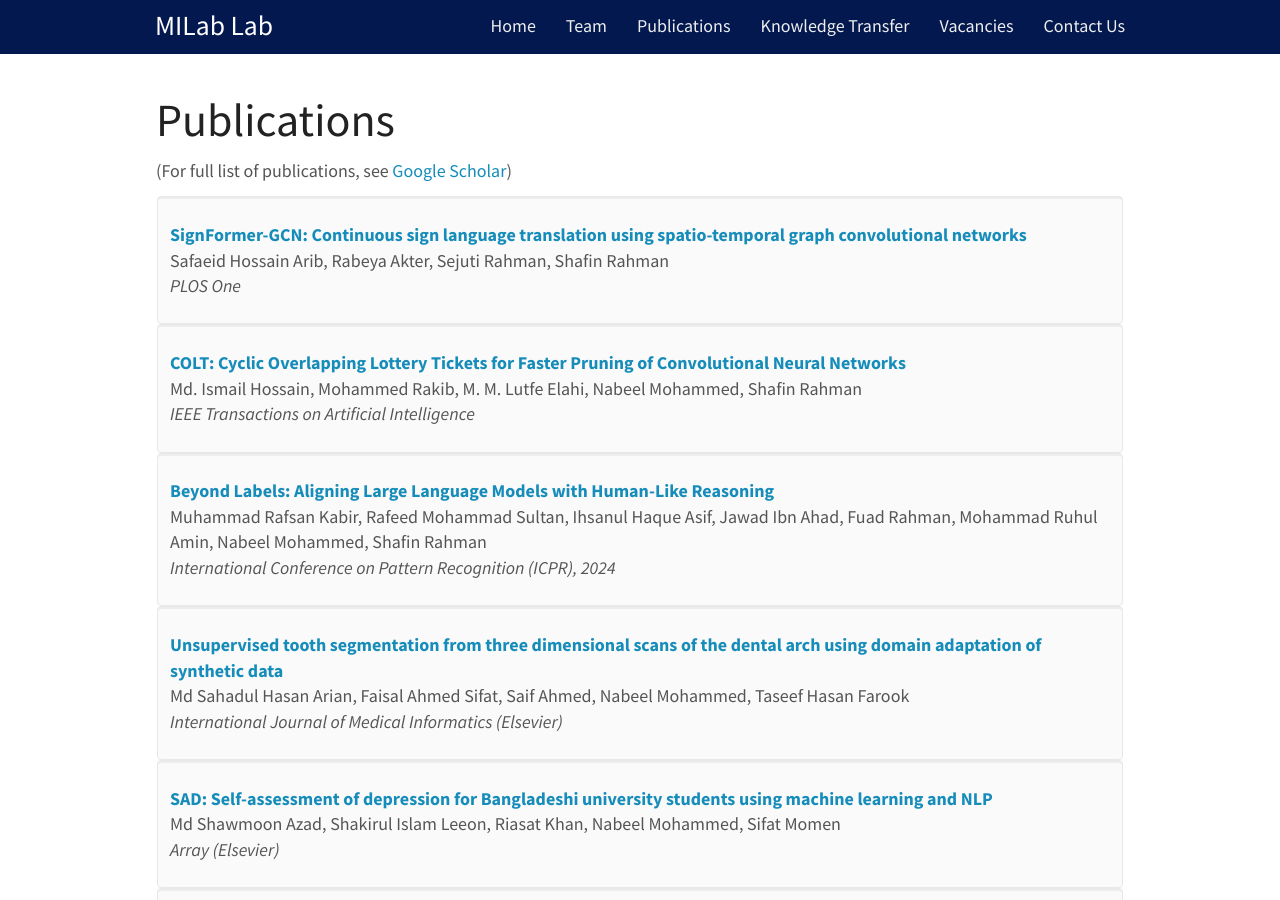
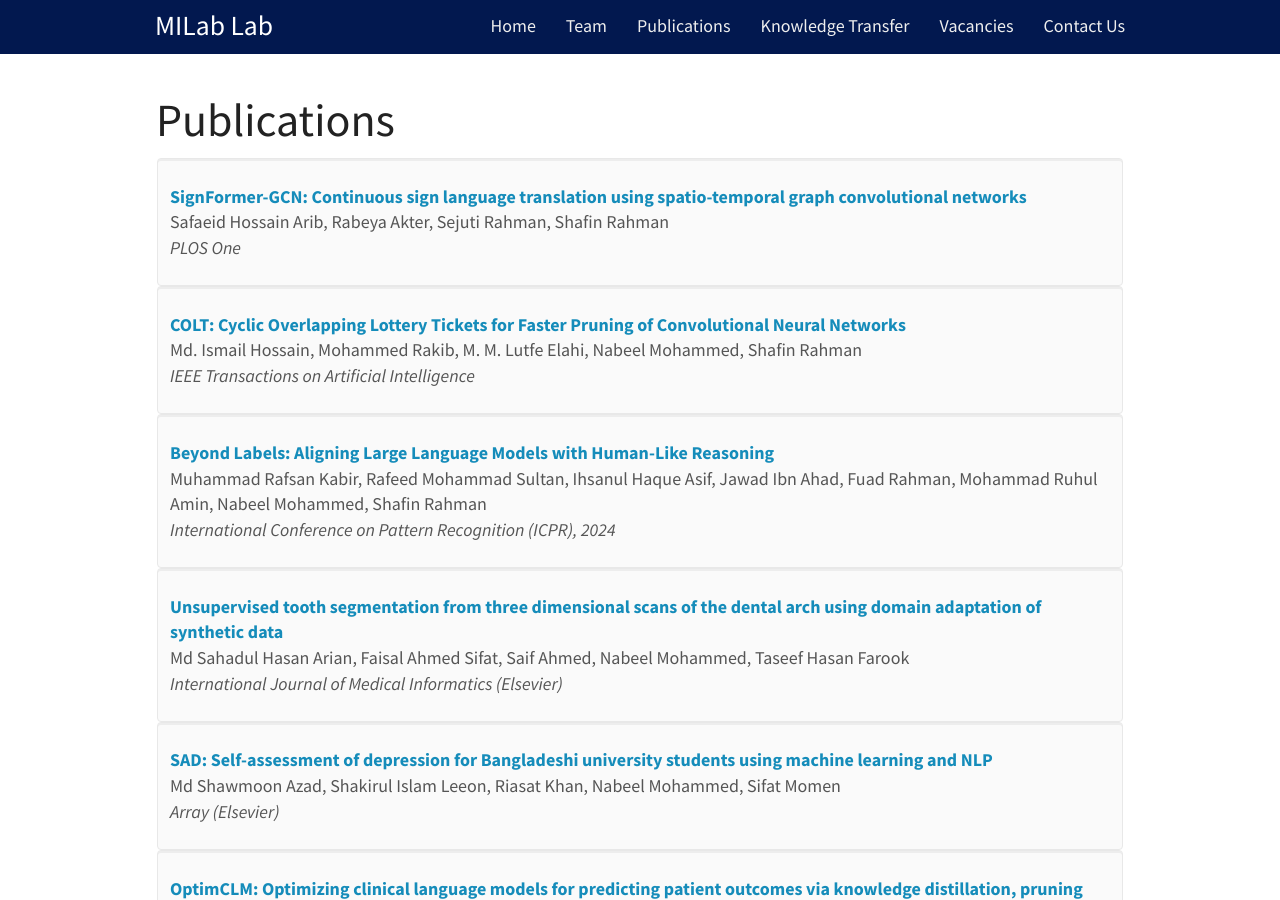
Before and after one commit to milab-nsu/milab, a Jekyll site: the page built from _pages/publications.md, in a window 1280 px wide and 900 px high. Built offline with Jekyll 4.4.1, drawn with Linux system fonts in a browser that asks for light colours; nearby versions of some CDN libraries.

Commit message:
Minor Fix

```diff
--- a/_pages/publications.md
+++ b/_pages/publications.md
@@ -10,7 +10,7 @@ permalink: /publications/
 
 <!-- ## Group highlights -->
 
-(For full list of publications, see <a href="https://scholar.google.com/citations?hl=en&user=V8pn4tIAAAAJ&view_op=list_works&sortby=pubdate" target="_blank">Google Scholar</a>)
+<!-- (For full list of publications, see <a href="https://scholar.google.com/citations?hl=en&user=V8pn4tIAAAAJ&view_op=list_works&sortby=pubdate" target="_blank">Google Scholar</a>) -->
 
 {% assign number_printed = 0 %}
 {% for publi in site.data.publist %}
```
